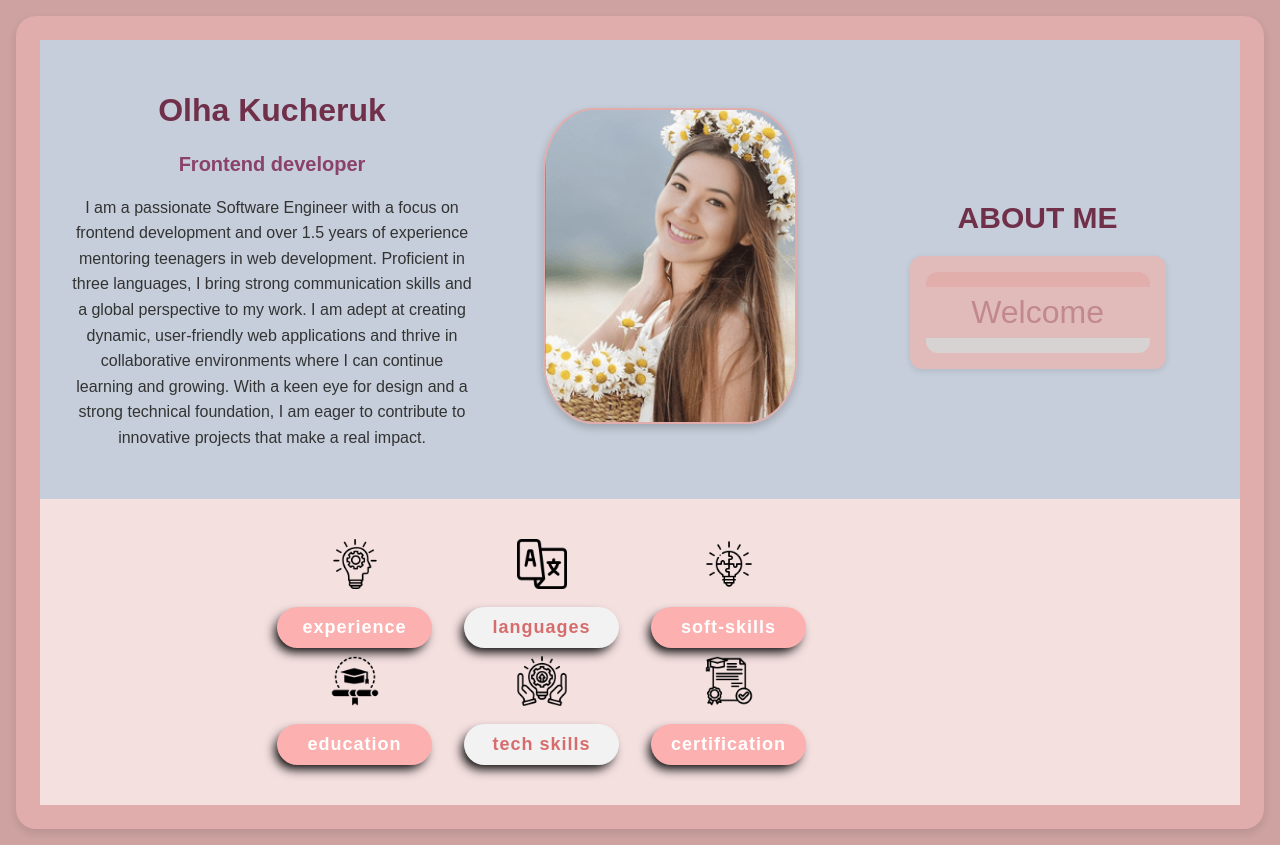
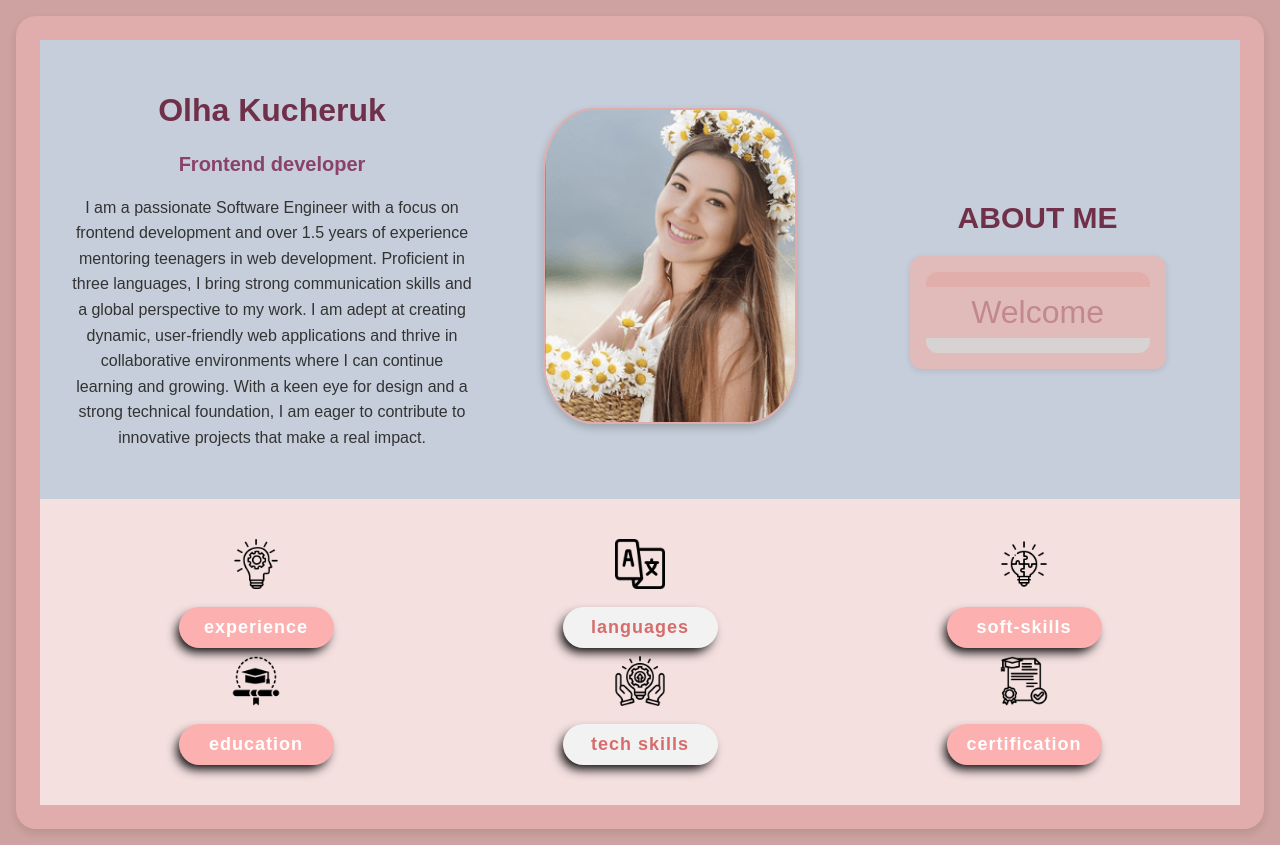
Before and after one commit to Olha36/portfolio, a React (Vite) app: page /home in a window 1280 px wide. Built offline with nearby package versions, Linux system fonts and the light colour scheme.

Commit message:
add wlex-wrap

```diff
--- a/src/css/card.css
+++ b/src/css/card.css
@@ -88,6 +88,7 @@
   }
 .info {
     display: flex;
+    flex-wrap: wrap;
     justify-content: space-around;
     text-align: center;
   }
@@ -221,7 +222,7 @@
 }
 
 .info-container {
-  display: flex;
+  /* display: flex; */
   justify-content: space-evenly;
   padding: 1.5rem;
 }
```
